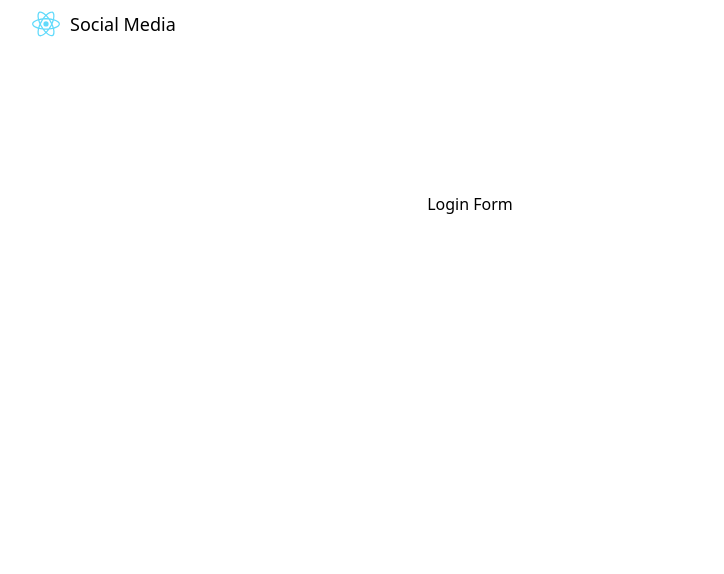
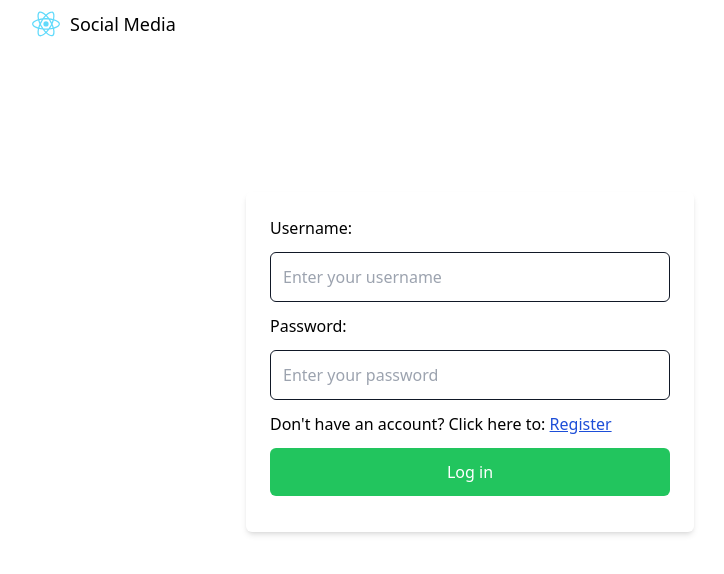
Before and after one commit to yildiz-harun/social-media, a React (Create React App) app in the folder frontend/: page /login in a window 1280 px wide. Shown: the top 574 px of the page, without its empty margins (170-894 px from the left). Built offline with nearby package versions, Linux system fonts and the light colour scheme.

Commit message:
Update: Basic login form component added

```diff
--- a/frontend/src/components/LoginForm.jsx
+++ b/frontend/src/components/LoginForm.jsx
@@ -1,3 +1,32 @@
+import { Link } from 'react-router-dom'
+
 export const LoginForm = () => {
-    return <>Login Form</>
-  }
+  return (
+    <form className="flex flex-col p-6 w-11/12 shadow-md rounded-md max-w-md">
+      <label>Username: </label>
+      <input
+        placeholder="Enter your username"
+        className="border rounded-md border-gray-900 my-3 p-3"
+        type="text"
+      />
+      <label>Password: </label>
+      <input
+        placeholder="Enter your password"
+        className="border rounded-md border-gray-900 my-3 p-3"
+        type="password"
+      />
+      <label htmlFor="">
+        Don't have an account? Click here to:{' '}
+        <Link
+          to={'/register'}
+          className="cursor-pointer underline text-blue-700"
+        >
+          Register
+        </Link>
+      </label>
+      <button className="border rounded-md bg-green-500 border-none hover:bg-green-600 my-3 p-3 text-white">
+        <Link to={'/'}>Log in</Link>
+      </button>
+    </form>
+  )
+}
```
